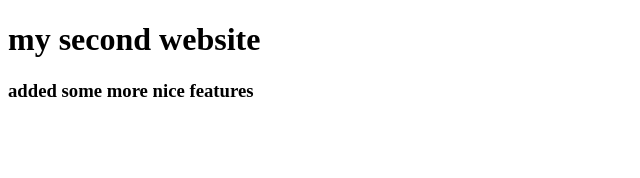
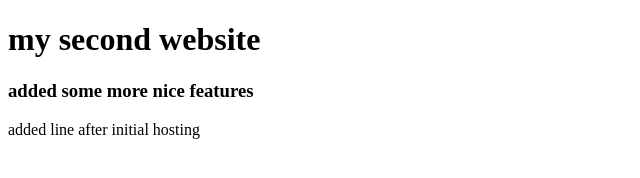
Before and after one commit to arjuakter/my-second-website, a plain HTML site: page index.html in a window 1280 px wide. Shown: the whole page, without its empty margins (0-640 px from the left). Drawn offline with Linux system fonts and the light colour scheme.

Commit message:
added more features

```diff
--- a/index.html
+++ b/index.html
@@ -9,5 +9,6 @@
 <body>
     <h1>my second website</h1>
     <h3>added some more nice features</h3>
+    <p>added line after initial hosting</p>
 </body>
 </html>
```
